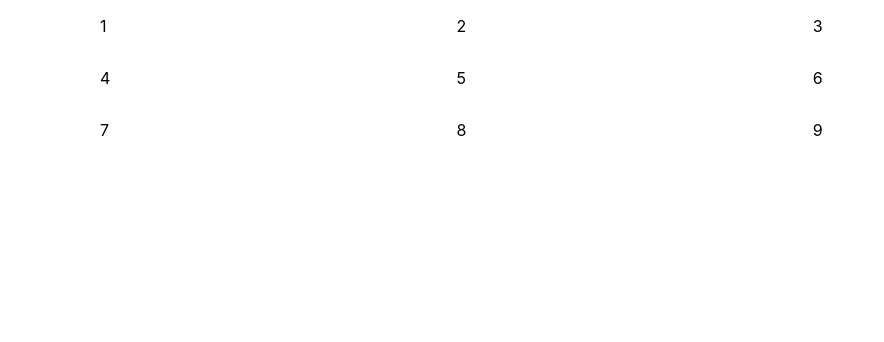
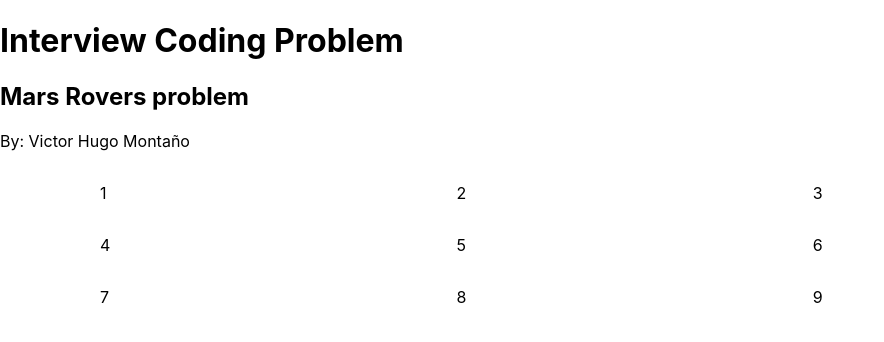
Before and after one commit to victorhm2011/BolivianDev-Exercise-VictorMontano, a React (Create React App) app in the folder mars-rovers/: page / in a window 1280 px wide. Shown: the top 342 px of the page, without its empty margins (0-884 px from the left). Built offline with nearby package versions, Linux system fonts and the light colour scheme.

Commit message:
[FEA-001]: Add instructions component

```diff
--- a/mars-rovers/src/index.js
+++ b/mars-rovers/src/index.js
@@ -1,18 +1,15 @@
 import React from 'react';
 import ReactDOM from 'react-dom';
 import './index.css';
-import App from './App';
 import reportWebVitals from './reportWebVitals';
-import Mars from '../src/mars/Mars'
+import Mars from '../src/mars/Mars';
+import Instrucctions from '../src/intructions/Intrucctions';
 
 ReactDOM.render(
   <React.StrictMode>
+    <Instrucctions></Instrucctions>
     <Mars></Mars>
   </React.StrictMode>,
   document.getElementById('root')
 );
-
-// If you want to start measuring performance in your app, pass a function
-// to log results (for example: reportWebVitals(console.log))
-// or send to an analytics endpoint. Learn more: https://bit.ly/CRA-vitals
 reportWebVitals();
--- a/mars-rovers/src/intructions/Intrucctions.js
+++ b/mars-rovers/src/intructions/Intrucctions.js
@@ -0,0 +1,19 @@
+import './Instrucctions.scss';
+
+function Instrucctions() {
+    return (
+        <div>
+            <div>
+                <h1>Interview Coding Problem</h1>
+            </div>
+            <div>
+                <h2>Mars Rovers problem</h2>
+            </div>
+            <div>
+                <p>By: Victor Hugo Montaño</p>
+            </div>
+        </div>
+    );
+}
+
+export default Instrucctions;
```
